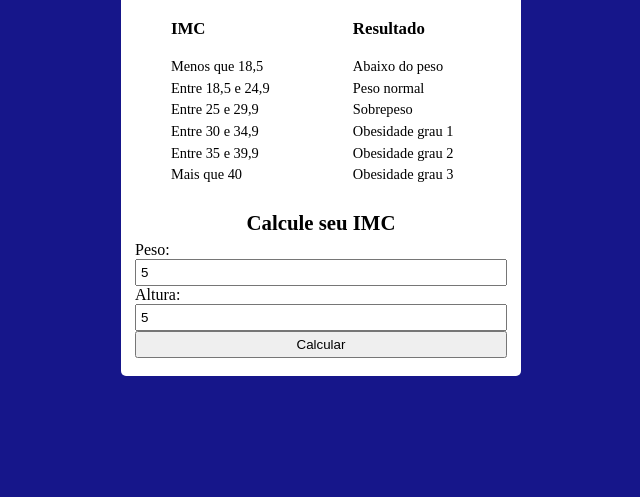
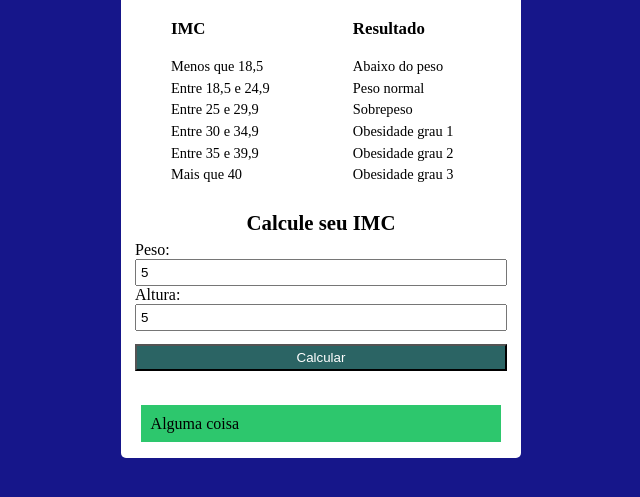
Before and after one commit to lorenamucheniski/Javascript, a plain HTML site: page Exercicios/Exercicio3/index.html in a window 1280 px wide. Both pictures are taken after typing "5", "5" into the empty fields and a click on the input "Calcular". Shown: the part 111-608 px from the top of the page, without its empty margins (327-967 px from the left). Drawn offline with Linux system fonts and the light colour scheme.

Commit message:
feat: adicionando uma classe ao botao

```diff
--- a/Exercicios/Exercicio3/index.html
+++ b/Exercicios/Exercicio3/index.html
@@ -47,7 +47,7 @@
                 <label for="altura">Altura: </label>
                 <input type="number" id="altura" required>
 
-                <input type="submit" value="Calcular">
+                <input type="submit" value="Calcular" class="botao">
 
             </fieldset>
         </form>
--- a/Exercicios/Exercicio3/script.js
+++ b/Exercicios/Exercicio3/script.js
@@ -5,6 +5,7 @@ const form = document.querySelector('.form');
 //adicionando um evento de submit e criando uma função
 form.addEventListener('submit', function(e) {
     e.preventDefault();
+    setResultado('Olá mundo')
 });
 
 function setResultado (msg) {
--- a/Exercicios/Exercicio3/style.css
+++ b/Exercicios/Exercicio3/style.css
@@ -59,9 +59,19 @@ input {
 
 .botao {
     margin-top: 1em;
-    background-color: darkcyan;
+    background-color: rgb(43, 100, 100);
+    color: white;
 }
 
 .botao:hover {
     background-color: cadetblue;
 }
+
+.resultado {
+    width: 90%;
+}
+
+.paragrafo-resultado {
+    background-color: rgb(45, 199, 109);
+    padding: .6em;
+}
```
